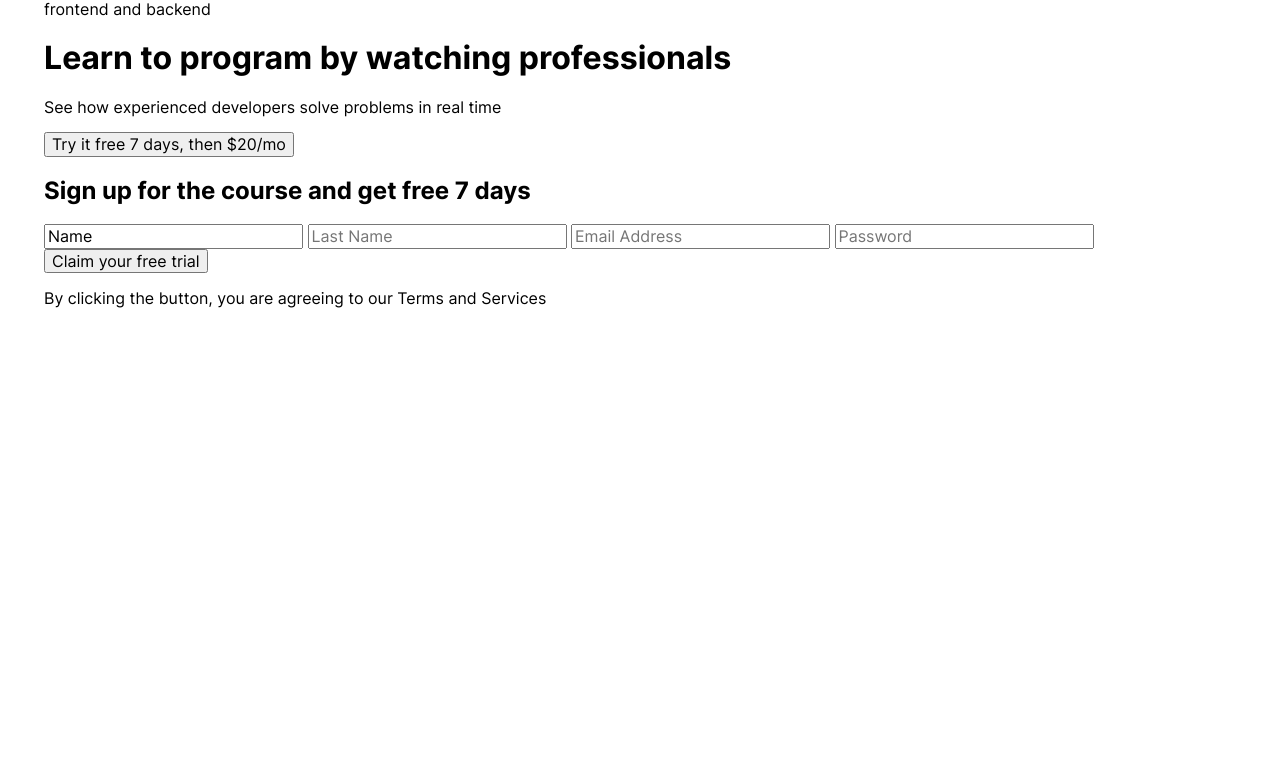
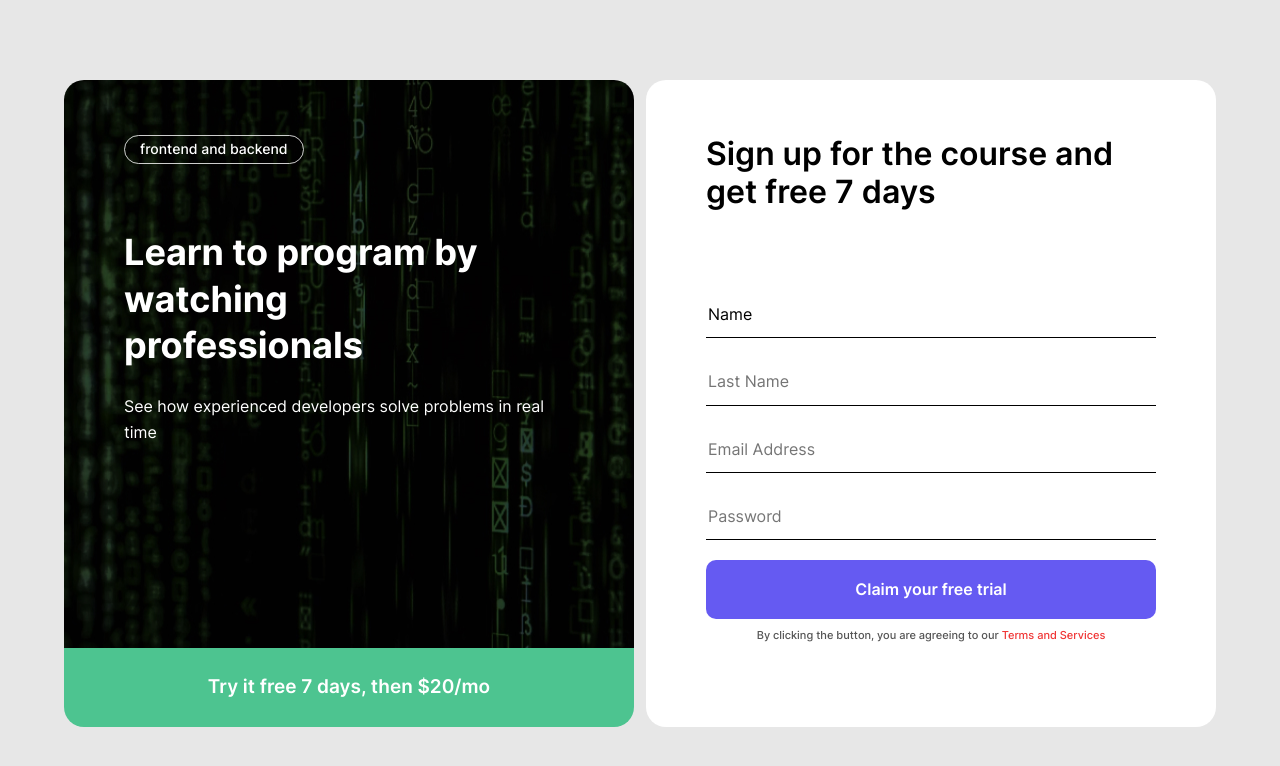
Before and after one commit to Islombek010204/intro-pro-max, a plain HTML site: page index.html in a window 1280 px wide. Drawn offline with Linux system fonts and the light colour scheme.

Commit message:
add intro tugadi

```diff
--- a/css/style.css
+++ b/css/style.css
@@ -1,6 +1,24 @@
+:root {
+	--green-color: #4dc490;
+	--body-bg: #e7e7e7;
+	--btn-bg: #655af2;
+	--input-text-color: #555555;
+	--black-color: #000000;
+	--white-color: #ffffff;
+	--error-color: #f03535;
+}
+
 @font-face {
 	font-family: 'Inter';
-	src: url('../fonts/') format('woff2'), url('../fonts/Inter-Medium.woff') format('woff');
+	src: url('../fonts/Inter-Regular.woff2') format('woff2'), url('../fonts/Inter-Regular.woff') format('woff');
+	font-weight: normal;
+	font-style: normal;
+	font-display: swap;
+}
+
+@font-face {
+	font-family: 'Inter';
+	src: url('../fonts/Inter-Medium.woff2') format('woff2'), url('../fonts/Inter-Medium.woff') format('woff');
 	font-weight: 500;
 	font-style: normal;
 	font-display: swap;
@@ -22,38 +40,6 @@
 	font-display: swap;
 }
 
-@font-face {
-	font-family: 'Inter';
-	src: url('../fonts/') format('woff2'), url('../fonts/Inter-Medium.woff') format('woff');
-	font-weight: 500;
-	font-style: normal;
-	font-display: swap;
-}
-
-@font-face {
-	font-family: 'Inter';
-	src: url('../fonts/Inter-Bold.woff2') format('woff2'), url('../fonts/Inter-Bold.woff') format('woff');
-	font-weight: bold;
-	font-style: normal;
-	font-display: swap;
-}
-
-@font-face {
-	font-family: 'Inter';
-	src: url('../fonts/Inter-Regular.woff2') format('woff2'), url('../fonts/Inter-Regular.woff') format('woff');
-	font-weight: normal;
-	font-style: normal;
-	font-display: swap;
-}
-
-@font-face {
-	font-family: 'Inter';
-	src: url('../Fonts/Inter-SemiBold.woff2') format('woff2'), url('../Fonts/Inter-SemiBold.woff') format('woff');
-	font-weight: 600;
-	font-style: normal;
-	font-display: swap;
-}
-
 html {
 	box-sizing: border-box;
 	height: 100%;
@@ -61,16 +47,28 @@ html {
 }
 
 *,
-*::before *::after {
+*::before,
+*::after {
 	box-sizing: inherit;
 }
 
+*:focus {
+	outline: 2px dotted #4dc490;
+	outline-offset: 3px;
+}
+
 body {
+	font-weight: 400;
+	font-size: 16px;
+	line-height: 1.6;
+	color: var(--input-text-color);
+	background-color: var(--body-bg);
 	font-family: 'Inter', sans-serif;
+	display: flex;
+	align-items: center;
+	justify-content: center;
 }
-*:focus {
-	outline: 2px solid #4dc490;
-}
+
 .container {
 	max-width: 1192px;
 	width: 100%;
@@ -79,3 +77,124 @@ body {
 	padding-left: 20px;
 	padding-right: 20px;
 }
+
+.intro-page {
+	display: flex;
+	padding-top: 80px;
+	padding-bottom: 80px;
+}
+
+.hero {
+	display: flex;
+	flex-direction: column;
+	max-width: 570px;
+	width: 100%;
+	margin-right: 12px;
+}
+
+.hero__bg-img {
+	flex-grow: 1;
+	background-image: url(../img/Rectangle\ 6.jpg);
+	background-position: center;
+	background-size: cover;
+	background-repeat: no-repeat;
+	padding-top: 55px;
+	padding-bottom: 203px;
+	padding-left: 60px;
+	padding-right: 60px;
+	border-radius: 20px 20px 0px 0px;
+	color: var(--white-color);
+}
+
+.hero__heding {
+	display: inline-block;
+	border: 1px solid rgba(255, 255, 255, 0.8);
+	padding: 5px 15px;
+	border-radius: 41px;
+	font-weight: 500;
+	font-size: 14px;
+	text-align: center;
+	line-height: 1.2;
+	margin-bottom: 65px;
+}
+
+.hero__title {
+	margin-top: 0;
+	margin-bottom: 25px;
+	font-weight: 700;
+	font-size: 36px;
+	max-width: 389px;
+	width: 100%;
+	line-height: 1.3;
+}
+
+.hero__text {
+	margin-top: 0;
+	margin-bottom: 0;
+}
+
+.hero__btn {
+	border: none;
+	background-color: var(--green-color);
+	padding-top: 28px;
+	padding-bottom: 28px;
+	color: var(--white-color);
+	border-radius: 0px 0px 20px 20px;
+	font-weight: 600;
+	font-size: 19px;
+	line-height: 1.2;
+	text-align: center;
+}
+
+.signup-form {
+	background-color: var(--white-color);
+	padding: 55px 60px 40px;
+	border-radius: 20px;
+}
+
+.signup-form__title {
+	font-weight: 600;
+	font-size: 32px;
+	line-height: 1.2;
+	color: var(--black-color);
+	margin-top: 0;
+	margin-bottom: 79px;
+}
+
+.signup-form__input {
+	display: block;
+	width: 100%;
+	border: none;
+	border-bottom: 1px solid var(--black-color);
+	padding-top: 14px;
+	padding-bottom: 14px;
+}
+
+.signup-form__input:not(:last-child) {
+	margin-bottom: 20px;
+}
+
+.signup-form__btn {
+	width: 100%;
+	border: none;
+	text-align: center;
+	padding-top: 20px;
+	padding-bottom: 20px;
+	border-radius: 10px;
+	background-color: var(--btn-bg);
+	color: var(--white-color);
+	cursor: pointer;
+	font-weight: 600;
+	margin-bottom: 8px;
+}
+
+.signup-form__text {
+	margin-top: 0;
+	font-weight: 500;
+	font-size: 11px;
+	text-align: center;
+}
+
+.signup-form__text span {
+	color: var(--error-color);
+}
```
Also changed, not shown: img/Rectangle 6.jpg (added).
